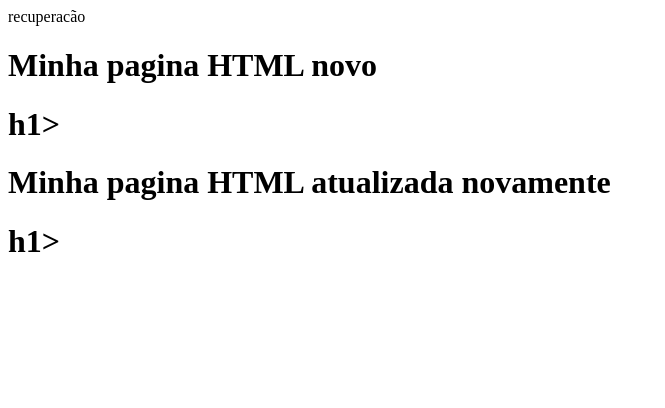
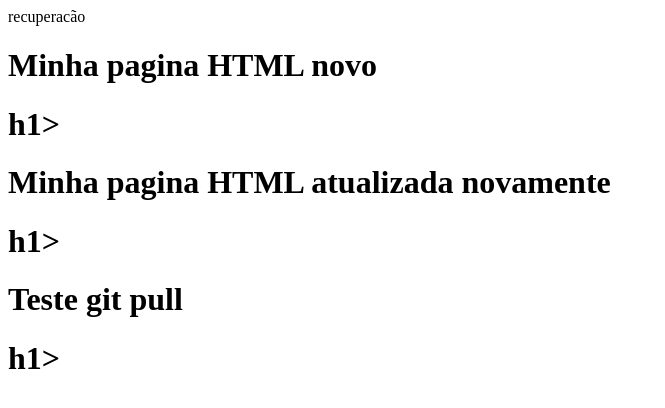
Before and after one commit to mmtaha/gama-no-github, a plain HTML site: page index.html in a window 1280 px wide. Shown: the whole page, without its empty margins (0-665 px from the left). Drawn offline with Linux system fonts and the light colour scheme.

Commit message:
Update index.html

```diff
--- a/index.html
+++ b/index.html
@@ -3,6 +3,6 @@ recuperacão
   <body>
     <h1> Minha pagina HTML novo<h1>h1>
     <h1> Minha pagina HTML atualizada novamente<h1>h1>
-
+    <h1> Teste git pull<h1>h1>
   </body>
 </html>
```
